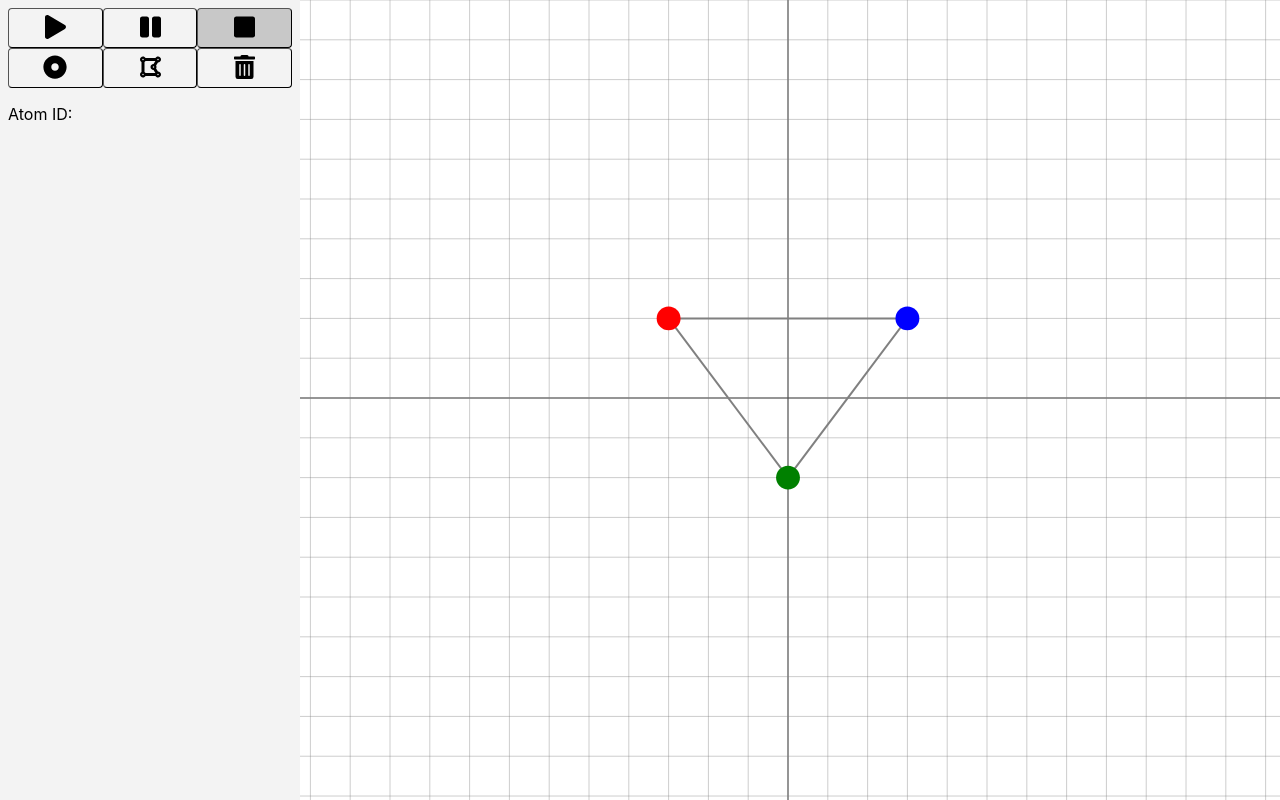
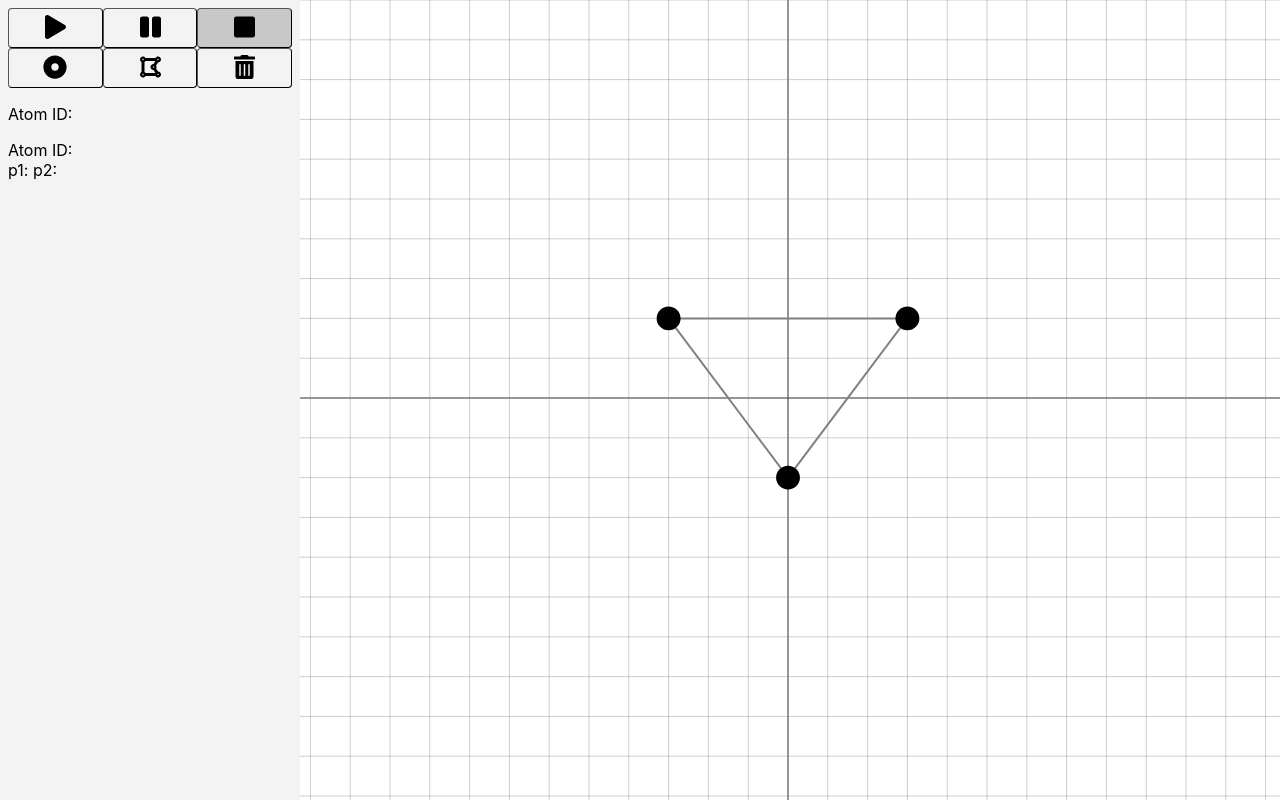
Before and after one commit to ymtz13/SpringFarm, a React (Create React App) app: page / in a window 1280 px wide. Built offline with nearby package versions, Linux system fonts and the light colour scheme.

Commit message:
シミュレーションコードをカスタムフックに移動

```diff
--- a/package.json
+++ b/package.json
@@ -31,9 +31,9 @@
   },
   "browserslist": {
     "production": [
-      ">0.2%",
-      "not dead",
-      "not op_mini all"
+      "last 1 chrome version",
+      "last 1 firefox version",
+      "last 1 safari version"
     ],
     "development": [
       "last 1 chrome version",
--- a/src/components/Canvas.tsx
+++ b/src/components/Canvas.tsx
@@ -1,6 +1,7 @@
 import React from 'react'
 import styled from 'styled-components'
-import { State, Mode } from './SpringFarmCore'
+import { State } from '../hooks/useSimulator'
+import { Mode } from './SpringFarmCore'
 import { Atom, AtomClickHandler } from './Atom'
 import { Spring, SpringClickHandler } from './Spring'
 
@@ -35,8 +36,6 @@ export const Canvas = ({
   cursorPosition,
 }: Props) => {
 
-  console.log('state.springs', state.springs)
-
   return (
     <StyledCanvas
       className="canvas"
@@ -51,8 +50,8 @@ export const Canvas = ({
     >
       <Grid />
 
-      {state.springs.map(({ p1, p2, req, k }, i) =>
-        <Spring key={'s' + i} springId={i} p1={state.particles[p1]} p2={state.particles[p2]} req={req} k={k} handleClick={handleSpringClick} />
+      {state.springs.map(({ atomIndex1, atomIndex2, req, k }, i) =>
+        <Spring key={'s' + i} springId={i} p1={state.particles[atomIndex1]} p2={state.particles[atomIndex2]} req={req} k={k} handleClick={handleSpringClick} />
       )}
       {appMode.mode === 'ADD_SPRING' && appMode.endpointAtomId !== undefined &&
         <line
@@ -64,8 +63,10 @@ export const Canvas = ({
           stroke='gray' />
       }
 
-      {state.particles.map(({ x, y, color }, i) =>
-        <Atom key={'a' + i} atomId={i} x={x} y={y} color={color} handleClick={handleAtomClick} selected={selectedAtomIds.find(id => id === i) !== undefined} />
+      {state.particles.map(({ id, x, y, color }) =>
+        <Atom key={id} atomId={id} x={x} y={y} color={color} handleClick={handleAtomClick}
+          selected={selectedAtomIds.find(selectedAtomId => selectedAtomId === id) !== undefined}
+        />
       )}
 
       {appMode.mode === 'ADD_ATOM' && <circle cx={cursorPosition.x} cy={cursorPosition.y} r={3} fill={'rgba(70, 70, 70, 0.5)'} />}
--- a/src/components/SidePane.tsx
+++ b/src/components/SidePane.tsx
@@ -1,12 +1,11 @@
 import React, { useState, useEffect } from 'react'
 import styled from 'styled-components'
-import { State, Mode, Particle, Spring } from './SpringFarmCore'
+import { State, Particle, Spring } from '../hooks/useSimulator'
+import { Mode } from './SpringFarmCore'
 import { ToggleButton } from './ToggleButton'
 
 interface Props {
   state: State
-  //play: boolean
-  //setPlay: React.Dispatch<boolean>
   appMode: Mode
   setAppMode: React.Dispatch<Mode>
   selectedAtomIds: number[]
@@ -36,7 +35,9 @@ const StyledButtonContainer = styled.div`
 export const SidePane = ({
   state,
   //play, setPlay,
-  appMode, setAppMode, selectedAtomIds, handleEditAtom, handleEditSpring
+  appMode, setAppMode,
+  selectedAtomIds, handleEditAtom,
+  selectedSpringIds, handleEditSpring,
 }: Props) => {
   return (
     <StyledSidePane>
@@ -53,6 +54,7 @@ export const SidePane = ({
         </StyledButtonContainer>
       </StyledSection>
       <AtomEditPane state={state} selectedAtomIds={selectedAtomIds} editable={appMode.mode !== 'PLAY'} handleChange={handleEditAtom} />
+      <SpringEditPane state={state} selectedSpringIds={selectedSpringIds} editable={appMode.mode !== 'PLAY'} handleChange={handleEditSpring} />
     </StyledSidePane>
   )
 }
@@ -79,7 +81,7 @@ interface AtomEditPaneProps {
 const AtomEditPane = ({ state, selectedAtomIds, editable, handleChange }: AtomEditPaneProps) => {
   const { particles } = state
   const selected1stAtomId = selectedAtomIds[0]
-  const selected1stAtom = particles[selected1stAtomId]
+  const selected1stAtom = particles.find(({ id }) => id === selected1stAtomId)
 
   const [inputState, setInputState] = useState({ mass: 1, x: 0, y: 0, vx: 0, vy: 0 })
   useEffect(() => {
@@ -87,10 +89,13 @@ const AtomEditPane = ({ state, selectedAtomIds, editable, handleChange }: AtomEd
   }, [editable, selected1stAtomId])
 
   const onChange = (event: React.ChangeEvent<HTMLInputElement>) => {
+    if (!selected1stAtom) return
+
     const { name, value } = event.target
     setInputState(inputState => ({ ...inputState, [name]: value }))
 
     const atom: Particle = { ...selected1stAtom, [event.target.name]: parseFloat(event.target.value || '0') }
+    console.log(selectedAtomIds, selected1stAtom, atom)
     handleChange(selected1stAtomId, atom)
   }
 
@@ -99,7 +104,7 @@ const AtomEditPane = ({ state, selectedAtomIds, editable, handleChange }: AtomEd
   return (
     <StyledSection>
       <div>Atom ID: {selectedAtomIds.join(',')}</div>
-      {selectedAtomIds.length > 0 &&
+      {selectedAtomIds.length > 0 && displayValue &&
         <>
           <StyledEditField>
             <label>mass</label>
@@ -134,50 +139,45 @@ interface SpringEditPaneProps {
   handleChange: (springId: number, spring: Spring) => void
 }
 
-const SpringEditPane = ({ state, selectedAtomIds, editable, handleChange }: AtomEditPaneProps) => {
-  const { particles } = state
-  const selected1stAtomId = selectedAtomIds[0]
-  const selected1stAtom = particles[selected1stAtomId]
+const SpringEditPane = ({ state, selectedSpringIds, editable, handleChange }: SpringEditPaneProps) => {
+  const { springs } = state
+  const selected1stSpringId = selectedSpringIds[0]
+  const selected1stSpring = springs[selected1stSpringId]
 
-  const [inputState, setInputState] = useState({ mass: 1, x: 0, y: 0, vx: 0, vy: 0 })
+  const atomId1 = state.particles[selected1stSpring?.atomIndex1]?.id
+  const atomId2 = state.particles[selected1stSpring?.atomIndex2]?.id
+
+  const [inputState, setInputState] = useState({ req: 0, k: 0 })
   useEffect(() => {
-    if (selected1stAtom) setInputState(selected1stAtom)
-  }, [editable, selected1stAtomId])
+    if (selected1stSpring) setInputState(selected1stSpring)
+  }, [editable, selected1stSpringId])
 
   const onChange = (event: React.ChangeEvent<HTMLInputElement>) => {
     const { name, value } = event.target
     setInputState(inputState => ({ ...inputState, [name]: value }))
 
-    const atom: Particle = { ...selected1stAtom, [event.target.name]: parseFloat(event.target.value || '0') }
-    handleChange(selected1stAtomId, atom)
+    const spring: Spring = {
+      ...selected1stSpring, atomId1, atomId2,
+      [event.target.name]: Number(event.target.value || '0')
+    }
+    handleChange(selected1stSpringId, spring)
   }
 
-  const displayValue = editable ? inputState : selected1stAtom
+  const displayValue = editable ? inputState : selected1stSpring
 
   return (
     <StyledSection>
-      <div>Atom ID: {selectedAtomIds.join(',')}</div>
-      {selectedAtomIds.length > 0 &&
+      <div>Atom ID: {selectedSpringIds.join(',')}</div>
+      <div>p1: {atomId1}  p2: {atomId2}</div>
+      {selectedSpringIds.length > 0 &&
         <>
           <StyledEditField>
-            <label>mass</label>
-            <input readOnly={!editable} onChange={onChange} name="mass" value={displayValue.mass} />
+            <label>req</label>
+            <input readOnly={!editable} onChange={onChange} name="req" value={displayValue.req} />
           </StyledEditField>
           <StyledEditField>
-            <label>x</label>
-            <input readOnly={!editable} onChange={onChange} name="x" value={displayValue.x} />
-          </StyledEditField>
-          <StyledEditField>
-            <label>y</label>
-            <input readOnly={!editable} onChange={onChange} name="y" value={displayValue.y} />
-          </StyledEditField>
-          <StyledEditField>
-            <label>vx</label>
-            <input readOnly={!editable} onChange={onChange} name="vx" value={displayValue.vx} />
-          </StyledEditField>
-          <StyledEditField>
-            <label>vy</label>
-            <input readOnly={!editable} onChange={onChange} name="vy" value={displayValue.vy} />
+            <label>k</label>
+            <input readOnly={!editable} onChange={onChange} name="k" value={displayValue.k} />
           </StyledEditField>
         </>
       }
--- a/src/components/Spring.tsx
+++ b/src/components/Spring.tsx
@@ -1,6 +1,6 @@
 import React from 'react'
 import styled from 'styled-components'
-import { Particle } from './SpringFarmCore'
+import { Particle } from '../hooks/useSimulator'
 
 export type SpringClickHandler = (springId: number, event: React.MouseEvent<SVGLineElement, MouseEvent>) => void
 
--- a/src/components/SpringFarmCore.tsx
+++ b/src/components/SpringFarmCore.tsx
@@ -1,115 +1,22 @@
 import React, { useState, useReducer, useEffect, useRef } from 'react'
 import styled from 'styled-components'
+import { useSimulator, InitialState, Particle, Spring } from '../hooks/useSimulator'
 import { SidePane } from './SidePane'
 import { Canvas } from './Canvas'
 import { AtomClickHandler } from './Atom'
 import { SpringClickHandler } from './Spring'
 
-interface Props {
-}
-
-export type Particle = {
-  mass: number
-  x: number
-  y: number
-  vx: number
-  vy: number
-  fx: number
-  fy: number
-  color?: string
-}
-
-export type Spring = {
-  p1: number
-  p2: number
-  req: number
-  k: number
-}
-
-export type State = {
-  frame: number
-  particles: Particle[]
-  springs: Spring[]
-}
-
-const dt = 0.1
-const dt_2 = dt / 2
-
-function calcForce(particles: Particle[], springs: Spring[]): void {
-  particles.forEach(particles => { particles.fx = particles.fy = 0 })
-  springs.forEach(({ p1, p2, req, k }) => {
-    const particle1 = particles[p1]
-    const particle2 = particles[p2]
-    const { x: x1, y: y1 } = particle1
-    const { x: x2, y: y2 } = particle2
-    const dx = x2 - x1
-    const dy = y2 - y1
-    const dist = Math.sqrt(dx * dx + dy * dy)
-    const diff = dist - req
-    const force = k * diff
-
-    particle1.fx += force * dx / dist
-    particle1.fy += force * dy / dist
-    particle2.fx -= force * dx / dist
-    particle2.fy -= force * dy / dist
-  })
-}
-
-function reducer(state: State, action: any): State {
-  if (action?.type === 'reset') {
-    console.log('reset', action.state)
-    return copyState(action.state)
-  }
-
-  // update velocity I
-  state.particles.forEach(particle => {
-    particle.vx += particle.fx / particle.mass * dt_2
-    particle.vy += particle.fy / particle.mass * dt_2
-  })
-
-  // update position
-  state.particles.forEach(particle => {
-    particle.x += particle.vx * dt
-    particle.y += particle.vy * dt
-  })
-
-  // update force
-  calcForce(state.particles, state.springs)
-
-  // update velocity II
-  state.particles.forEach(particle => {
-    particle.vx += particle.fx / particle.mass * dt_2
-    particle.vy += particle.fy / particle.mass * dt_2
-  })
-
-  state.frame++
-  return { ...state }
-}
-
-const defaultInitialState: State = {
-  frame: 0,
+const defaultInitialState: InitialState = {
   particles: [
-    //{ mass: 1, x: -80, y: 0, vx: +20, vy: 0, fx: 0, fy: 0, color: 'red' },
-    //{ mass: 1, x: -30, y: 0, vx: -20, vy: 0, fx: 0, fy: 0, color: 'blue' },
-    //{ mass: 1, x: +30, y: 0, vx: 0, vy: 0, fx: 0, fy: 0, color: 'green' },
-    //{ mass: 1, x: +80, y: 0, vx: 0, vy: 0, fx: 0, fy: 0, color: 'violet' },
-    { mass: 1, x: -30, y: -20, vx: +20, vy: 0, fx: 0, fy: 0, color: 'red' },
-    { mass: 1, x: +30, y: -20, vx: -20, vy: 0, fx: 0, fy: 0, color: 'blue' },
-    { mass: 1, x: 0, y: +20, vx: 0, vy: 0, fx: 0, fy: 0, color: 'green' },
+    { id: 1, mass: 1, x: -30, y: -20, vx: +20, vy: 0, fx: 0, fy: 0 },
+    { id: 2, mass: 1, x: +30, y: -20, vx: -20, vy: 0, fx: 0, fy: 0 },
+    { id: 3, mass: 1, x: 0, y: +20, vx: 0, vy: 0, fx: 0, fy: 0 },
   ],
   springs: [
-    { p1: 0, p2: 1, req: 60, k: 1 },
-    { p1: 1, p2: 2, req: 50, k: 1 },
-    { p1: 2, p2: 0, req: 50, k: 1 },
+    { id: 1, atomId1: 1, atomId2: 2, req: 60, k: 1 },
+    { id: 2, atomId1: 2, atomId2: 3, req: 50, k: 1 },
+    { id: 3, atomId1: 3, atomId2: 1, req: 50, k: 1 },
   ]
-}
-
-const copyState = (state: State): State => {
-  return {
-    frame: state.frame,
-    particles: state.particles.map(particle => ({ ...particle })),
-    springs: state.springs.map(spring => ({ ...spring })),
-  }
 }
 
 export type Mode =
@@ -119,19 +26,16 @@ export type Mode =
   | { mode: 'ADD_SPRING', endpointAtomId?: number }
   | { mode: 'DELETE' }
 
-export const SpringFarmCore = ({ ...props }: Props) => {
-  const [initialState, setInitialState] = useState(copyState(defaultInitialState))
-  const [state, update] = useReducer(reducer, copyState(initialState))
-  //const [play, setPlay] = useState(true)
+export const SpringFarmCore = ({ ...props }) => {
+  const { getInitialState, reset, propagate, state } = useSimulator(defaultInitialState)
+
   const svgRef = useRef<SVGSVGElement>(null)
-
   const [cursorPosition, setCursorPosition] = useState<DOMPoint>(new DOMPoint(0, 0))
 
   const modeController = (prevMode: Mode, nextMode: Mode): Mode => {
     if (prevMode.mode !== nextMode.mode) {
-      update({ type: 'reset', state: initialState })
+      reset()
     }
-    //if (nextMode.mode !== 'PLAY') setPlay(false)
     return nextMode
   }
   const [appMode, setAppMode] = useReducer(modeController, { mode: 'DEFAULT' })
@@ -141,7 +45,7 @@ export const SpringFarmCore = ({ ...props }: Props) => {
 
   useEffect(() => {
     if (appMode.mode !== 'PLAY' || appMode.pause) return
-    const timer = setInterval(update, 50)
+    const timer = setInterval(propagate, 50)
     console.log('setInterval', timer)
     return () => clearInterval(timer)
   }, [appMode])
@@ -172,10 +76,12 @@ export const SpringFarmCore = ({ ...props }: Props) => {
     setCursorPosition(p)
 
     if (appMode.mode === 'ADD_ATOM') {
-      const newInitialState = copyState(initialState)
-      newInitialState.particles.push({ mass: 1, x: p.x, y: p.y, vx: 0, vy: 0, fx: 0, fy: 0 })
-      setInitialState(newInitialState)
-      update({ type: 'reset', state: newInitialState })
+      const newAtomId = state.particles.reduce((maxId, { id }) => Math.max(maxId, id), 1)
+      const newAtom = { id: newAtomId, mass: 1, x: p.x, y: p.y, vx: 0, vy: 0, fx: 0, fy: 0 }
+
+      const newInitialState = getInitialState()
+      newInitialState.particles.push(newAtom)
+      reset(newInitialState)
     }
 
     svgRef.current?.focus()
@@ -191,7 +97,7 @@ export const SpringFarmCore = ({ ...props }: Props) => {
         setAppMode({ mode: 'PLAY', pause: false })
       }
 
-      if(appMode.mode ==='PLAY' && !appMode.pause){
+      if (appMode.mode === 'PLAY' && !appMode.pause) {
         setAppMode({ mode: 'PLAY', pause: true })
       }
     }
@@ -206,11 +112,14 @@ export const SpringFarmCore = ({ ...props }: Props) => {
     if (key === 's') {
       setAppMode({ mode: 'ADD_SPRING' })
     }
+    if (key === 'd') {
+      setAppMode({ mode: 'DELETE' })
+    }
   }
 
   const handleAtomClick: AtomClickHandler = (atomId, event) => {
     console.log('clicked:', atomId)
-    if (appMode.mode === 'DEFAULT') {
+    if (appMode.mode === 'PLAY' || appMode.mode === 'DEFAULT') {
       if (selectedAtomIds.find(id => atomId === id) === undefined) setSelectedAtomIds([atomId])
     }
 
@@ -222,33 +131,42 @@ export const SpringFarmCore = ({ ...props }: Props) => {
         console.log('create spring between:', endpointAtomId, atomId)
         setAppMode({ mode: 'ADD_SPRING', endpointAtomId: atomId })
 
-        const newInitialState = copyState(initialState)
-        newInitialState.springs.push({ k: 1, req: 60, p1: endpointAtomId, p2: atomId })
-        setInitialState(newInitialState)
-        update({ type: 'reset', state: newInitialState })
+        const newSpringId = state.springs.reduce((maxId, { id }) => Math.max(maxId, id), 1)
+        const newSpring = { id: newSpringId, k: 1, req: 60, atomId1: endpointAtomId, atomId2: atomId }
+
+        const newInitialState = getInitialState()
+        newInitialState.springs.push(newSpring)
+        reset(newInitialState)
       }
+    }
+
+    if (appMode.mode === 'DELETE') {
+      const newInitialState = getInitialState()
+      reset(newInitialState)
     }
   }
 
   const handleSpringClick: SpringClickHandler = (springId, event) => {
     console.log('clicked:', springId)
-    if (appMode.mode === 'DEFAULT') {
+    if (appMode.mode === 'PLAY' || appMode.mode === 'DEFAULT') {
       if (selectedSpringIds.find(id => springId === id) === undefined) setSelectedSpringIds([springId])
     }
   }
 
   const handleEditAtom = (atomId: number, atom: Particle) => {
-    const newInitialState = copyState(initialState)
-    newInitialState.particles[atomId] = atom
-    setInitialState(newInitialState)
-    update({ type: 'reset', state: newInitialState })
+    const newInitialState = getInitialState()
+    const atomIndex = newInitialState.particles.reduce((atomIndex, { id }, index) => id === atomId ? index : atomIndex, -1)
+    console.log(atomId, atom, atomIndex)
+    newInitialState.particles[atomIndex] = atom
+    console.log('handleEditAtom',newInitialState, atomId, atomIndex)
+    reset(newInitialState)
   }
 
   const handleEditSpring = (springId: number, spring: Spring) => {
-    const newInitialState = copyState(initialState)
-    newInitialState.springs[springId] = spring
-    setInitialState(newInitialState)
-    update({ type: 'reset', state: newInitialState })
+    const newInitialState = getInitialState()
+    const springIndex = newInitialState.springs.reduce((springIndex, { id }, index) => id === springId ? index : springIndex, -1)
+    newInitialState.springs[springIndex] = spring
+    reset(newInitialState)
   }
 
   return (
--- /dev/null
+++ b/src/hooks/useSimulator.ts
@@ -0,0 +1,135 @@
+import { useCallback, useReducer, useState } from 'react'
+
+export type Particle = {
+  id: number
+  mass: number
+  x: number
+  y: number
+  vx: number
+  vy: number
+  fx: number
+  fy: number
+  color?: string
+}
+
+export type Spring = {
+  id: number
+  atomId1: number
+  atomId2: number
+  req: number
+  k: number
+}
+
+export type InitialState = {
+  particles: Particle[]
+  springs: Spring[]
+}
+
+export type IndexResolvedSpring =
+  & Omit<Spring, 'atomId1' | 'atomId2'>
+  & { atomIndex1: number, atomIndex2: number }
+
+export type State = {
+  frame: number
+  particles: Particle[]
+  springs: IndexResolvedSpring[]
+}
+
+const dt = 0.1
+const dt_2 = dt / 2
+
+function calcForce(particles: Particle[], springs: IndexResolvedSpring[]): void {
+  particles.forEach(particles => { particles.fx = particles.fy = 0 })
+  springs.forEach(({ atomIndex1, atomIndex2, req, k }) => {
+    const particle1 = particles[atomIndex1]
+    const particle2 = particles[atomIndex2]
+    const { x: x1, y: y1 } = particle1
+    const { x: x2, y: y2 } = particle2
+    const dx = x2 - x1
+    const dy = y2 - y1
+    const dist = Math.sqrt(dx * dx + dy * dy)
+    const diff = dist - req
+    const force = k * diff
+
+    particle1.fx += force * dx / dist
+    particle1.fy += force * dy / dist
+    particle2.fx -= force * dx / dist
+    particle2.fy -= force * dy / dist
+  })
+}
+
+type Propagate = { type: 'Propagate' }
+type Reset = { type: 'Reset', initialState: InitialState }
+
+export type Action = Propagate | Reset
+
+function reducer(state: State, action: Action): State {
+  if (action.type === 'Reset') {
+    console.log('reset', action.initialState)
+    return initState(action.initialState)
+  }
+
+  // update velocity I
+  state.particles.forEach(particle => {
+    particle.vx += particle.fx / particle.mass * dt_2
+    particle.vy += particle.fy / particle.mass * dt_2
+  })
+
+  // update position
+  state.particles.forEach(particle => {
+    particle.x += particle.vx * dt
+    particle.y += particle.vy * dt
+  })
+
+  // update force
+  calcForce(state.particles, state.springs)
+
+  // update velocity II
+  state.particles.forEach(particle => {
+    particle.vx += particle.fx / particle.mass * dt_2
+    particle.vy += particle.fy / particle.mass * dt_2
+  })
+
+  state.frame++
+  return { ...state }
+}
+
+function copyInitialState(initialState: InitialState): InitialState {
+  return {
+    particles: initialState.particles.map(particle => ({ ...particle })),
+    springs: initialState.springs.map(spring => ({ ...spring })),
+  }
+}
+
+function initState(initialState: InitialState): State {
+  const atomId2IndexMap = initialState.particles.reduce<{ [atomId: number]: number }>(
+    (atomId2IndexMap, particle, index) => ({ ...atomId2IndexMap, [particle.id]: index }), {}
+  )
+  const indexResolvedSpring: IndexResolvedSpring[] = initialState.springs.map(spring => {
+    const { atomId1, atomId2, ...otherProps } = spring
+    return { ...otherProps, atomIndex1: atomId2IndexMap[atomId1], atomIndex2: atomId2IndexMap[atomId2] }
+  })
+
+  return {
+    frame: 0,
+    particles: initialState.particles.map(particle => ({ ...particle })),
+    springs: indexResolvedSpring,
+  }
+}
+
+export function useSimulator(defaultInitialState: InitialState) {
+  const [initialState, setInitialState] = useState<InitialState>(defaultInitialState)
+  const [state, updateState] = useReducer(reducer, initState(initialState))
+
+  const getInitialState = useCallback(() => copyInitialState(initialState), [initialState])
+
+  const reset = useCallback((newInitialState?: InitialState) => {
+    if (newInitialState) setInitialState(newInitialState)
+    updateState({ type: 'Reset', initialState: newInitialState || initialState })
+  }, [initialState])
+
+  const propagate = useCallback(() => updateState({ type: 'Propagate' }), [])
+
+  return { getInitialState, reset, propagate, state }
+  //return { initialState, setInitialState, state, updateState }
+}
```
